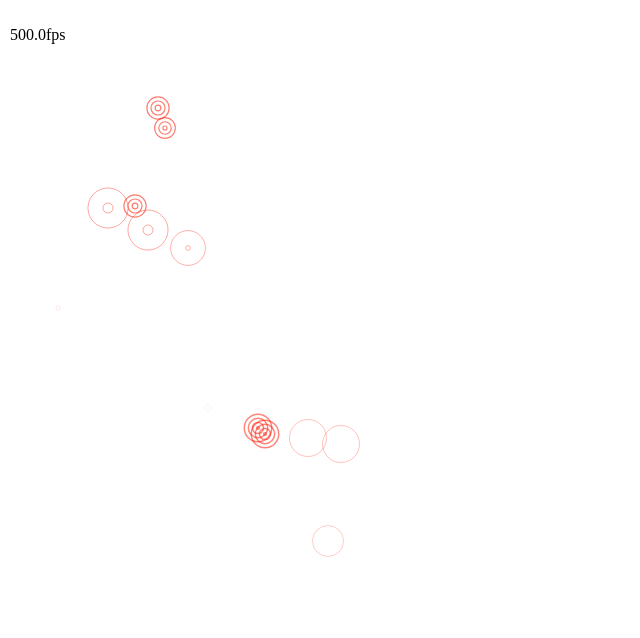
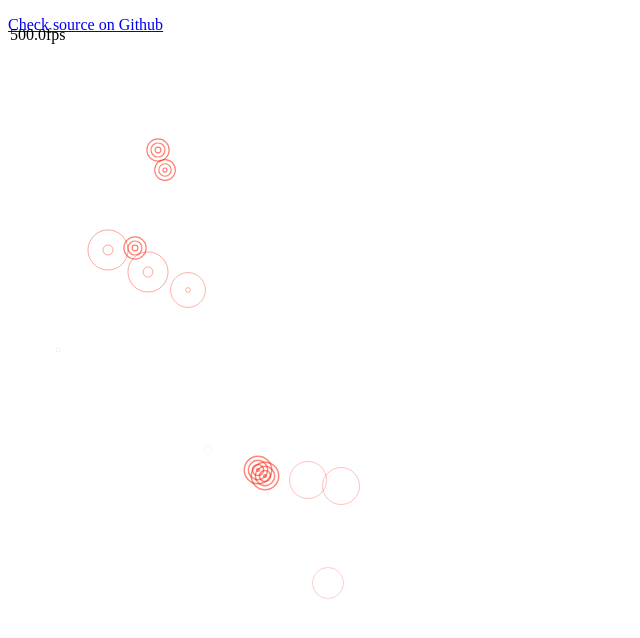
Before and after one commit to Youst-l/radiowave, a plain HTML site: page index.htm in a window 1280 px wide. Shown: the whole page, without its empty margins (0-640 px from the left). Drawn offline with Linux system fonts and the light colour scheme.

Commit message:
added link to github source

```diff
--- a/index.htm
+++ b/index.htm
@@ -6,6 +6,7 @@
     <link href="css/general.css" rel="stylesheet">
 </head>
 <body>
+<p><a href="https://github.com/kordwarshuis/radiowave">Check source on Github</a></p>
 <script src="js/radiowave.js"></script>
 </body>
 </html>
```
